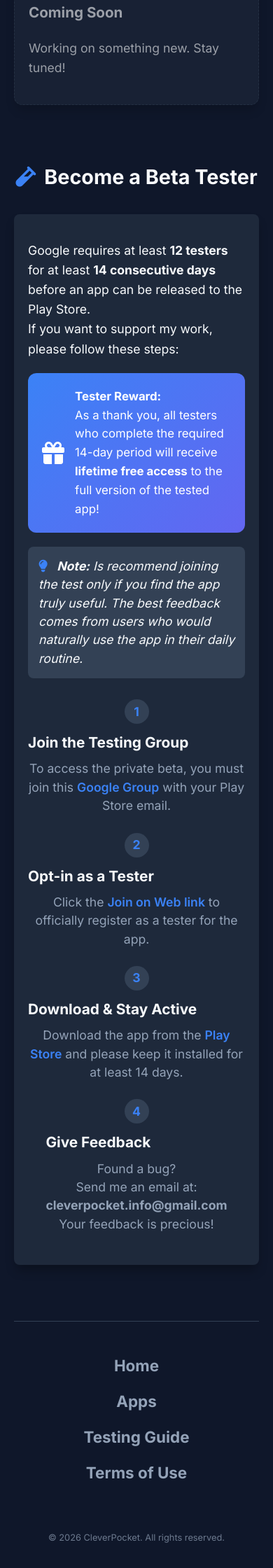
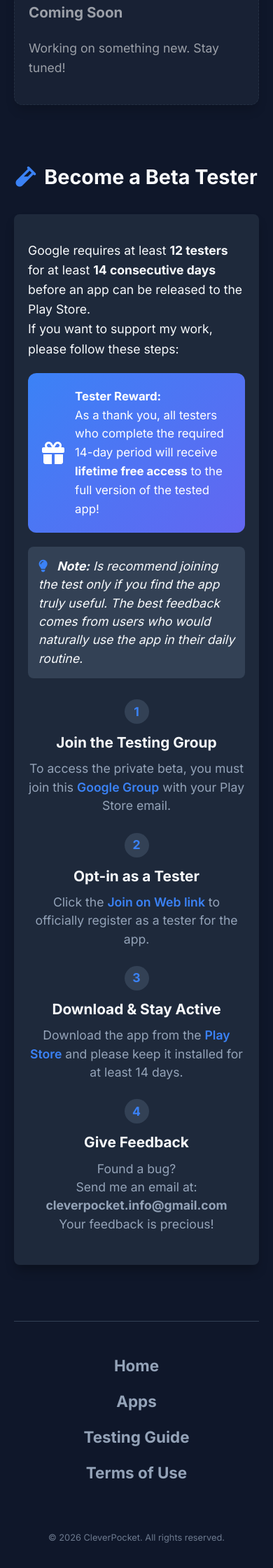
Before and after one commit to digitalcreat0r/sitoweb, a Jekyll site: the page built from index.html, in a window 390 px wide. Shown: the part 990-3230 px from the top of the page at 70% size. Built offline with Jekyll 4.4.1, drawn with Linux system fonts in a browser that asks for light colours.

Commit message:
aggiornamento

```diff
--- a/assets/css/style.css
+++ b/assets/css/style.css
@@ -289,12 +289,14 @@ footer {
             font-size: 1.1rem;
             line-height: 1.5;
         }
+    .step-content {
+            text-align: center;
+        }
     .step-content h4 {
             font-size: 1.3rem;
             margin-bottom: 8px;
         }
     .step-content p {
-            text-align: center;
             font-size: 1.1rem;
             line-height: 1.5;
         }
```
